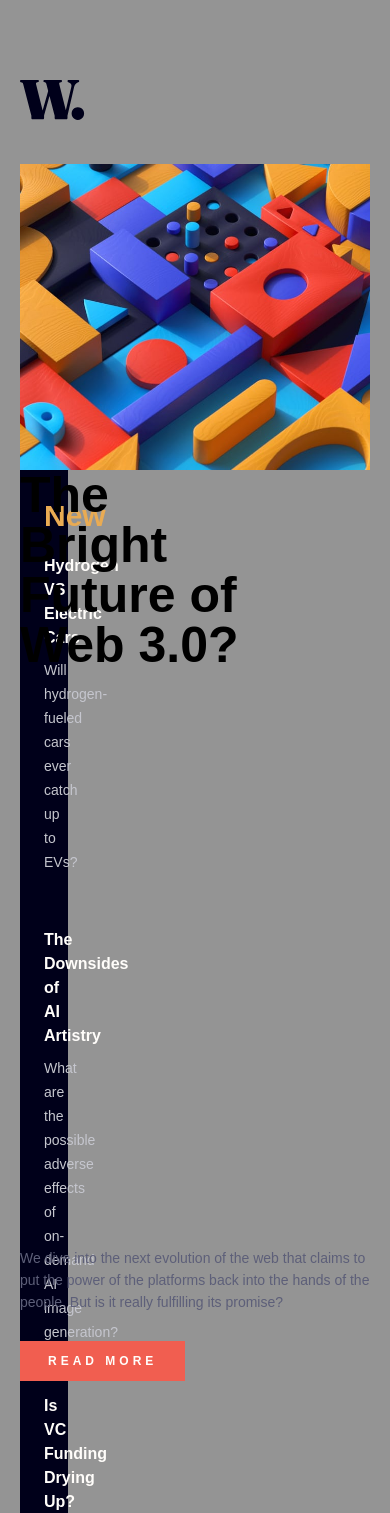
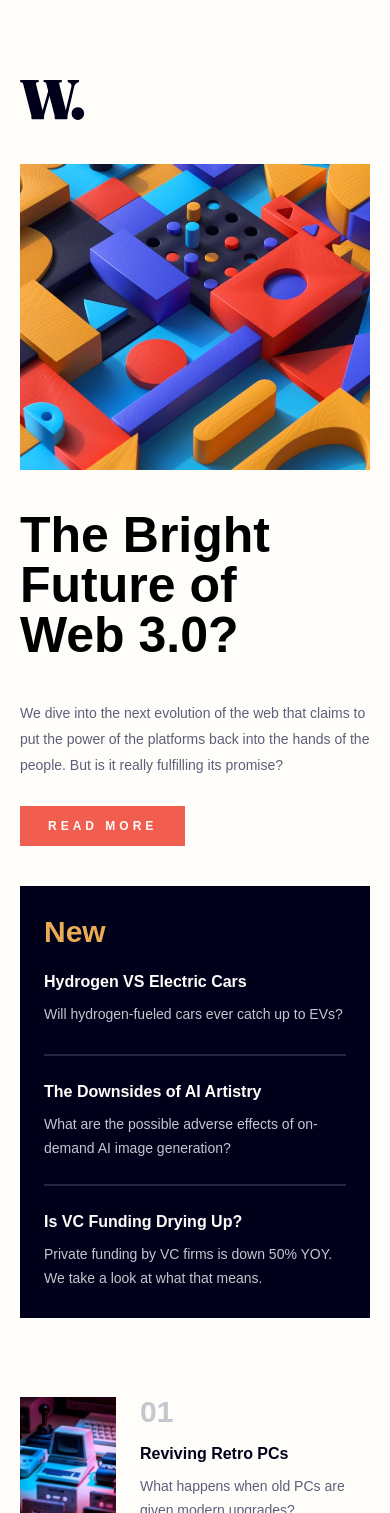
Before and after one commit to JooseMM/news-homepage, a React (Vite) app: page / in a window 390 px wide. Shown: the top 1513 px of the page. Built offline with nearby package versions, Linux system fonts and the light colour scheme.

Commit message:
tablet styles complete

```diff
--- a/src/Components/Hero.jsx
+++ b/src/Components/Hero.jsx
@@ -8,10 +8,10 @@ import consoleController from "../assets/images/image-gaming-growth.jpg";
 function Hero() {
   return (
     // grid container
-    <div className="grid grid-cols-1 md:grid-cols-2 md:gap-x-6 md:gap-y-8 lg:grid-cols-3  ">
+    <div className="grid grid-cols-1 gap-y-10 md:grid-cols-2 md:gap-x-10 md:gap-y-8 lg:gap-y-8 lg:grid-cols-3  ">
       {/* banner */}
 
-      <div className="col-span-2">
+      <div className="order-first md:order-none md:col-span-2">
         <img
           src={bannerDesktop}
           alt="Puzzle image"
@@ -25,7 +25,7 @@ function Hero() {
       </div>
 
       {/* news section */}
-      <aside className="row-span-2 bg-very-dark-blue px-6 py-7">
+      <aside className="order-4 row-span-2 bg-very-dark-blue px-6 py-7 md:order-none">
         <h2 className="text-soft-orange text-3xl font-bold mb-5">New</h2>
         <h3 className="text-off-white font-bold text-md mb-2 hover:text-soft-orange">
           <a href="/">Hydrogen VS Electric Cars</a>
@@ -51,15 +51,15 @@ function Hero() {
         </p>
       </aside>
       {/* main header */}
-      <div>
-        <h1 className="text-[50px]/[50px] font-bold max-w-[8ch]">
+      <div className="order-2 md:order-none md:max-h-8">
+        <h1 className="text-[50px]/[50px] font-bold max-w-[12ch] md:max-w-[8ch]">
           The Bright Future of Web 3.0?
         </h1>
       </div>
 
       {/* main header description */}
-      <div>
-        <p className="text-sm/[22px] text-dark-grayish mb-7">
+      <div className="order-3 md:order-none">
+        <p className="text-sm/[26px] md:text-sm/[22px] text-dark-grayish mb-7 max-w-[50ch] md:max-w-[37ch]">
           We dive into the next evolution of the web that claims to put the
           power of the platforms back into the hands of the people. But is it
           really fulfilling its promise?
@@ -70,7 +70,7 @@ function Hero() {
       </div>
 
       {/* small boxes */}
-      <div className=" flex items-center mt-9">
+      <div className=" flex items-center mt-9 order-5 md:order-none">
         <img src={oldPc} alt="Computer image" className="max-w-[6rem]" />
         <div className="ms-6 flex flex-col justify-center">
           <span className="text-3xl font-bold text-grayish-blue">01</span>
@@ -83,7 +83,7 @@ function Hero() {
         </div>
       </div>
 
-      <div className=" flex items-center mt-9">
+      <div className="order-6 flex items-center mt-9 md:order-none">
         <img src={keyboard} alt="Keyboard image" className="max-w-[6rem]" />
         <div className="ms-6 flex flex-col justify-center">
           <span className="text-3xl font-bold text-grayish-blue">02</span>
@@ -96,7 +96,7 @@ function Hero() {
         </div>
       </div>
 
-      <div className=" flex items-center mt-9">
+      <div className=" flex items-center mt-9 order-last md:order-none">
         <img
           src={consoleController}
           alt="Controller image"
--- a/src/index.css
+++ b/src/index.css
@@ -11,7 +11,7 @@
 }
 
 body {
-  /* background-color: hsl(36, 100%, 99%); */
-  background-color: hsl(0, 0%, 58%);
+  background-color: hsl(36, 100%, 99%);
+  /* background-color: hsl(0, 0%, 58%); */
   font-family: "Inter Variable", sans-serif;
 }
```
